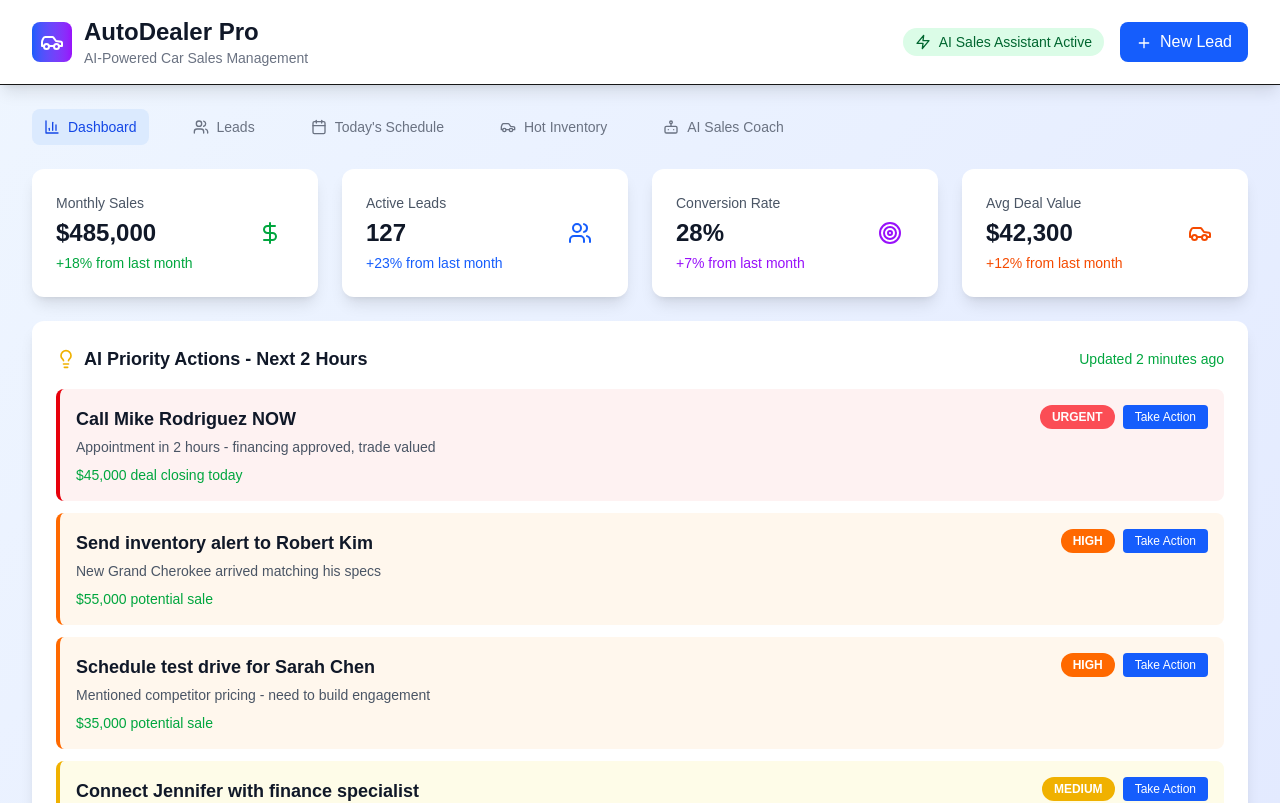
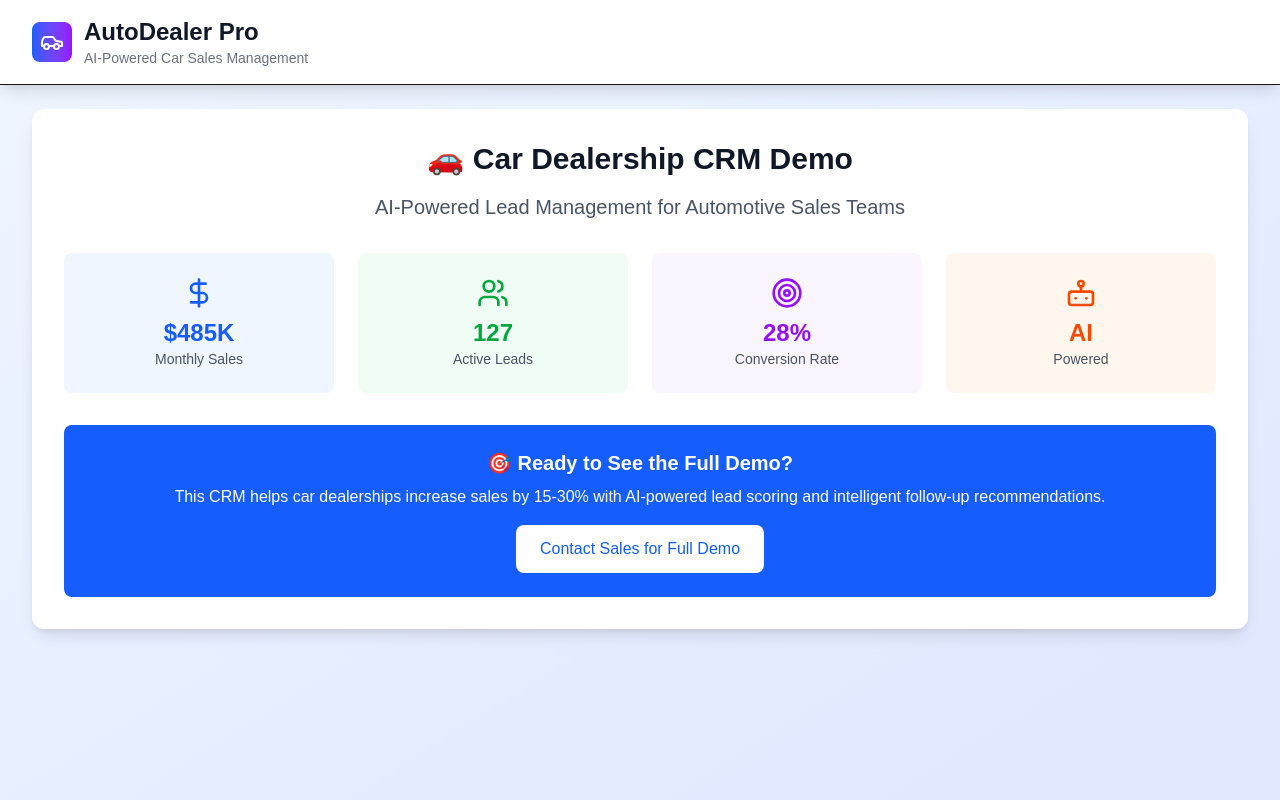
Before and after one commit to Kenobytech/kenobytech-ad-pro-crm-demo, a Next.js app: page / in a window 1280 px wide. Shown: the top 803 px of the page. Built offline with nearby package versions, Linux system fonts and the light colour scheme.

Commit message:
Update page.tsx

```diff
--- a/app/page.tsx
+++ b/app/page.tsx
@@ -1,9 +1,72 @@
-import CarSalesCRM from '../components/CarSalesCRM'
+'use client'
+
+import React, { useState } from 'react';
+import { Car, Users, DollarSign, Target, Bot, Calendar, TrendingUp, BarChart3 } from 'lucide-react';
 
 export default function Home() {
+  const [activeTab, setActiveTab] = useState('dashboard');
+
   return (
-    <div>
-      <CarSalesCRM />
+    <div className="min-h-screen bg-gradient-to-br from-blue-50 to-indigo-100">
+      {/* Header */}
+      <div className="bg-white shadow-lg border-b">
+        <div className="max-w-7xl mx-auto px-4 sm:px-6 lg:px-8">
+          <div className="flex justify-between items-center py-4">
+            <div className="flex items-center space-x-3">
+              <div className="bg-gradient-to-r from-blue-600 to-purple-600 p-2 rounded-lg">
+                <Car className="h-6 w-6 text-white" />
+              </div>
+              <div>
+                <h1 className="text-2xl font-bold text-gray-900">AutoDealer Pro</h1>
+                <p className="text-sm text-gray-500">AI-Powered Car Sales Management</p>
+              </div>
+            </div>
+          </div>
+        </div>
+      </div>
+
+      <div className="max-w-7xl mx-auto px-4 sm:px-6 lg:px-8 py-6">
+        {/* Demo Content */}
+        <div className="bg-white rounded-xl shadow-lg p-8 text-center">
+          <h2 className="text-3xl font-bold text-gray-900 mb-4">
+            🚗 Car Dealership CRM Demo
+          </h2>
+          <p className="text-xl text-gray-600 mb-8">
+            AI-Powered Lead Management for Automotive Sales Teams
+          </p>
+
+          <div className="grid grid-cols-1 md:grid-cols-4 gap-6 mb-8">
+            <div className="bg-blue-50 p-6 rounded-lg">
+              <DollarSign className="h-8 w-8 text-blue-600 mx-auto mb-2" />
+              <div className="text-2xl font-bold text-blue-600">$485K</div>
+              <div className="text-sm text-gray-600">Monthly Sales</div>
+            </div>
+            <div className="bg-green-50 p-6 rounded-lg">
+              <Users className="h-8 w-8 text-green-600 mx-auto mb-2" />
+              <div className="text-2xl font-bold text-green-600">127</div>
+              <div className="text-sm text-gray-600">Active Leads</div>
+            </div>
+            <div className="bg-purple-50 p-6 rounded-lg">
+              <Target className="h-8 w-8 text-purple-600 mx-auto mb-2" />
+              <div className="text-2xl font-bold text-purple-600">28%</div>
+              <div className="text-sm text-gray-600">Conversion Rate</div>
+            </div>
+            <div className="bg-orange-50 p-6 rounded-lg">
+              <Bot className="h-8 w-8 text-orange-600 mx-auto mb-2" />
+              <div className="text-2xl font-bold text-orange-600">AI</div>
+              <div className="text-sm text-gray-600">Powered</div>
+            </div>
+          </div>
+
+          <div className="bg-blue-600 text-white p-6 rounded-lg">
+            <h3 className="text-xl font-bold mb-2">🎯 Ready to See the Full Demo?</h3>
+            <p className="mb-4">This CRM helps car dealerships increase sales by 15-30% with AI-powered lead scoring and intelligent follow-up recommendations.</p>
+            <button className="bg-white text-blue-600 px-6 py-3 rounded-lg font-medium hover:bg-gray-100">
+              Contact Sales for Full Demo
+            </button>
+          </div>
+        </div>
+      </div>
     </div>
-  )
+  );
 }
```
